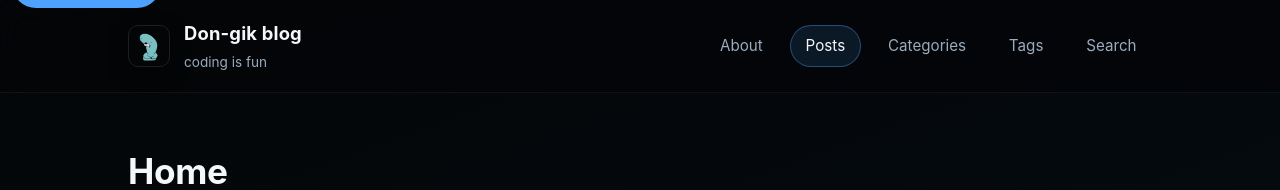
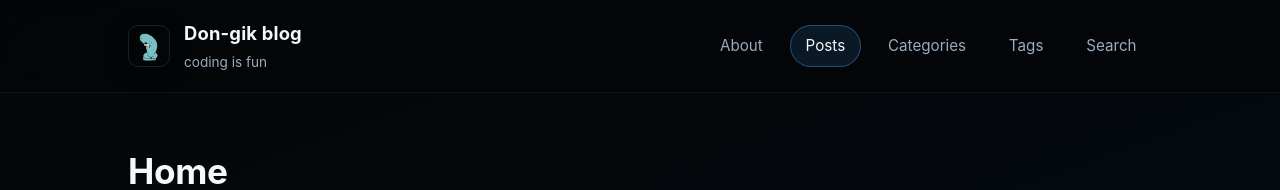
Before and after one commit to don-gik/don-gik.github.io, a Jekyll site: the page built from index.md, in a window 1280 px wide. Shown: the top 190 px of the page. Built offline with Jekyll 4.4.1, drawn with Linux system fonts in a browser that asks for light colours.

Commit message:
wrapped everything up

```diff
--- a/_layouts/default.html
+++ b/_layouts/default.html
@@ -15,7 +15,7 @@
     {% include head/custom.html %}
   </head>
   <body class="layout-{{ page.layout | default: 'default' }}" data-search-json="{{ '/search.json' | relative_url }}">
-    <a class="skip-nav" href="#content">Skip to content</a>
+
     <header class="site-header">
       <div class="container site-header__inner">
         <a class="site-brand" href="{{ '/' | relative_url }}">
```
